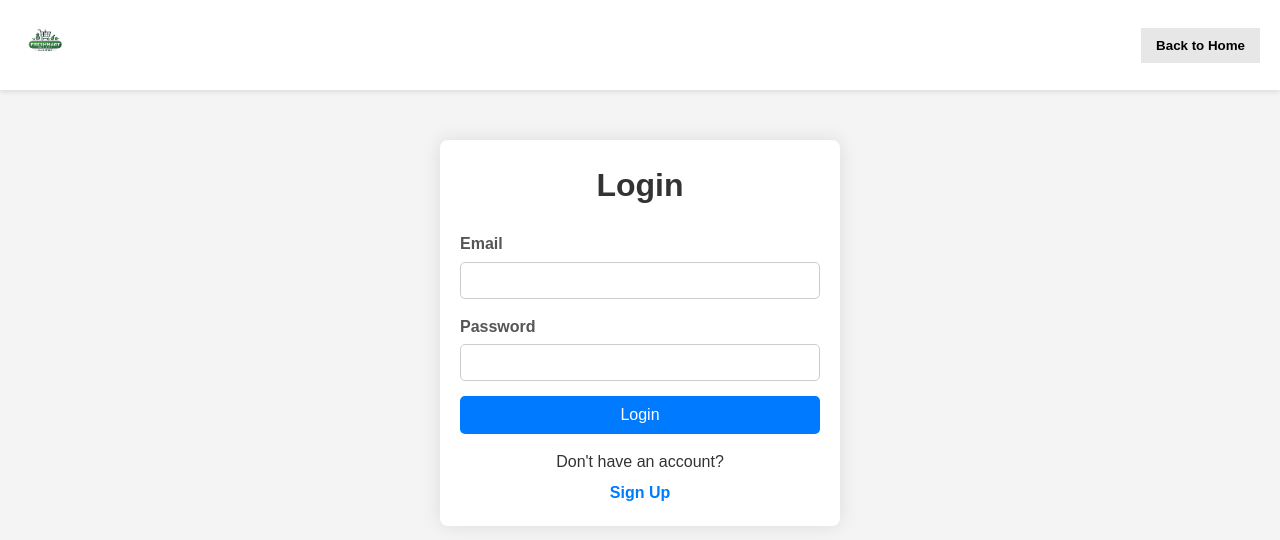
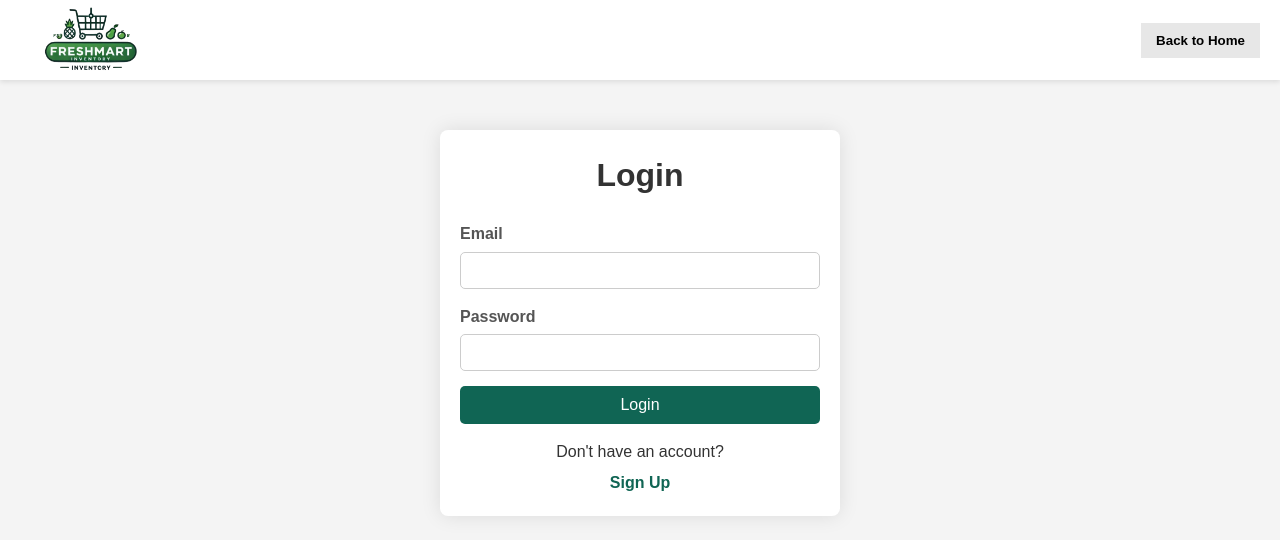
Before and after one commit to janamaklad/Management-Inventory, a PHP site: page /login.php in a window 1280 px wide. Shown: the top 540 px of the page. Run offline with PHP 8.4, Linux system fonts and the light colour scheme.

Commit message:
Register

```diff
--- a/Homepage.php
+++ b/Homepage.php
@@ -14,11 +14,7 @@
                 <li><a href="Cart.php">Cart</a></li>
                 <li><a href="verify/login.php">Login</a></li> <!-- Reference login from 'signandlogin' folder -->
                 <li><a href="verify/register.php">Signup</a></li> <!-- Reference signup from 'signandlogin' -->
-<<<<<<< HEAD
                 <li><a href="\Management-Inventory\Aboutus.php">About</a></li>
-=======
-                <li><a href="#">About</a></li>
->>>>>>> 777de40ca7bfab7e51ae013bd9cd2c7a583c7d22
                 <li><a href="#" class="button">Contact us</a></li>
             </ul>
         </nav>
--- a/verify/login.css
+++ /dev/null
@@ -1,133 +0,0 @@
-/* Reset some basic styles */
-* {
-    margin: 0;
-    padding: 0;
-    box-sizing: border-box;
-}
-
-body {
-    font-family: 'Arial', sans-serif;
-    background-color: #f4f4f4;
-
-
-    color: #333;
-    line-height: 1.6;
-}
-
-.header {
-    display: flex;
-    justify-content: space-between;
-    align-items: center;
-    padding: 20px;
-    background-color: #ffffff;
-    box-shadow: 0 2px 5px rgba(0, 0, 0, 0.1);
-}
-
-.logo {
-    height: 50px;
-}
-
-.back-home {
-    background-color: #e7e7e7;
-    border: none;
-    padding: 10px 15px;
-    cursor: pointer;
-    font-weight: bold;
-    transition: background-color 0.3s ease;
-}
-
-.back-home:hover {
-    background-color: #d0d0d0;
-}
-
-.container {
-    max-width: 400px;
-    margin: 50px auto;
-    padding: 20px;
-    background: white;
-    border-radius: 8px;
-    box-shadow: 0 0 20px rgba(0, 0, 0, 0.1);
-}
-
-h1 {
-    text-align: center;
-    margin-bottom: 20px;
-    color: #333;
-}
-
-.form-group {
-    margin-bottom: 15px;
-}
-
-label {
-    display: block;
-    margin-bottom: 5px;
-    font-weight: bold;
-    color: #555;
-}
-
-input[type="text"],
-input[type="email"],
-input[type="password"] {
-    width: 100%;
-    padding: 10px;
-    border: 1px solid #ccc;
-    border-radius: 5px;
-    transition: border-color 0.3s ease;
-}
-
-input[type="text"]:focus,
-input[type="email"]:focus,
-input[type="password"]:focus {
-    border-color: #007bff;
-    outline: none;
-}
-
-.toggle-btn {
-    cursor: pointer;
-    color: #007bff;
-    font-weight: bold;
-    display: block;
-    margin-top: 5px;
-}
-
-.toggle-btn:hover {
-    text-decoration: underline;
-}
-
-button[type="submit"] {
-    width: 100%;
-    padding: 10px;
-    border: none;
-    border-radius: 5px;
-    background-color: #007bff;
-    color: white;
-    font-size: 1em;
-    cursor: pointer;
-    transition: background-color 0.3s ease;
-}
-
-button[type="submit"]:hover {
-    background-color: #0056b3;
-}
-
-.toggle-container {
-    text-align: center;
-    margin-top: 15px;
-}
-
-.toggle-container a {
-    color: #007bff;
-    font-weight: bold;
-    text-decoration: none;
-}
-
-.toggle-container a:hover {
-    text-decoration: underline;
-}
-
-/* Error message styles */
-.error {
-    color: red;
-    font-size: 0.875em;
-}
--- a/verify/login.php
+++ b/verify/login.php
@@ -86,7 +86,7 @@ if ($_SERVER["REQUEST_METHOD"] == "POST") {
 <!DOCTYPE html>
 <html lang="en">
 <head>
-    <link rel="stylesheet" href="login.css">
+    <link rel="stylesheet" href="Register.css">
     <meta charset="UTF-8">
     <meta name="viewport" content="width=device-width, initial-scale=1.0">
     <title>Login</title>
--- a/verify/register.css
+++ b/verify/register.css
@@ -18,14 +18,19 @@ body {
     display: flex;
     justify-content: space-between;
     align-items: center;
-    padding: 20px;
+    padding: 0 20px; /* Adjust padding to keep space consistent */
     background-color: #ffffff;
     box-shadow: 0 2px 5px rgba(0, 0, 0, 0.1);
+    height: 80px; /* Set a fixed height for the header */
 }
 
 .logo {
-    height: 50px;
+    height: 140px; /* Increase the logo height as desired */
+    width: auto; /* Maintain the aspect ratio */
+    margin-top: 25px; /* Adjust if needed for vertical centering */
 }
+
+
 
 .back-home {
     background-color: #e7e7e7;
@@ -79,13 +84,13 @@ input[type="password"] {
 input[type="text"]:focus,
 input[type="email"]:focus,
 input[type="password"]:focus {
-    border-color: #007bff;
+    border-color: #106554;
     outline: none;
 }
 
 .toggle-btn {
     cursor: pointer;
-    color: #007bff;
+    color:#106554;
     font-weight: bold;
     display: block;
     margin-top: 5px;
@@ -100,7 +105,7 @@ button[type="submit"] {
     padding: 10px;
     border: none;
     border-radius: 5px;
-    background-color: #007bff;
+    background-color: #106554;
     color: white;
     font-size: 1em;
     cursor: pointer;
@@ -108,7 +113,7 @@ button[type="submit"] {
 }
 
 button[type="submit"]:hover {
-    background-color: #0056b3;
+    background-color:#106554;
 }
 
 .toggle-container {
@@ -117,7 +122,7 @@ button[type="submit"]:hover {
 }
 
 .toggle-container a {
-    color: #007bff;
+    color: #106554;
     font-weight: bold;
     text-decoration: none;
 }
--- a/verify/register.php
+++ b/verify/register.php
@@ -102,7 +102,7 @@ $conn->close();
     <meta charset="UTF-8">
     <meta name="viewport" content="width=device-width, initial-scale=1.0">
     <title>Signup</title>
-    <link rel="stylesheet" href="register.css">
+    <link rel="stylesheet" href="Register.css">
 </head>
 <body>
     <div class="header">
```
